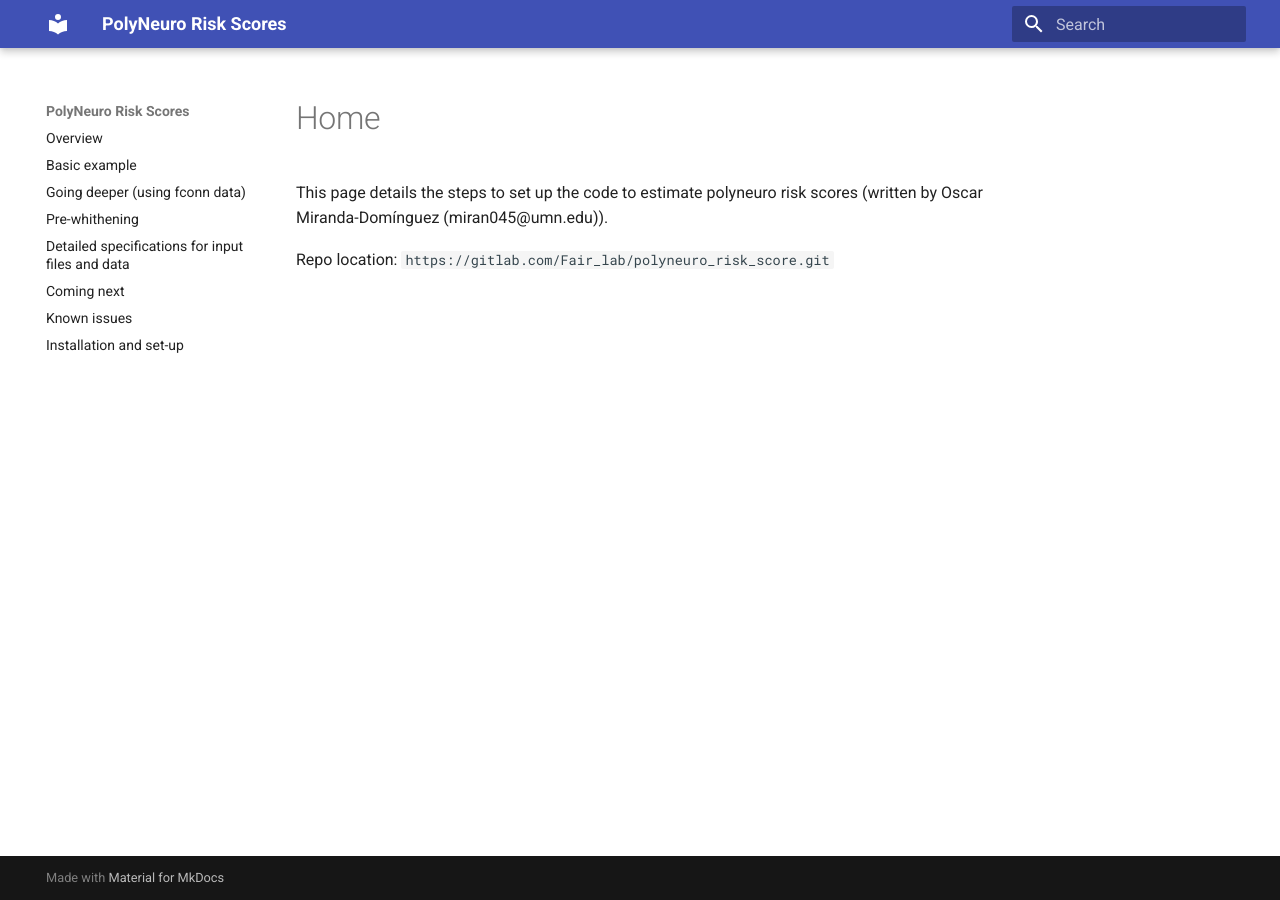
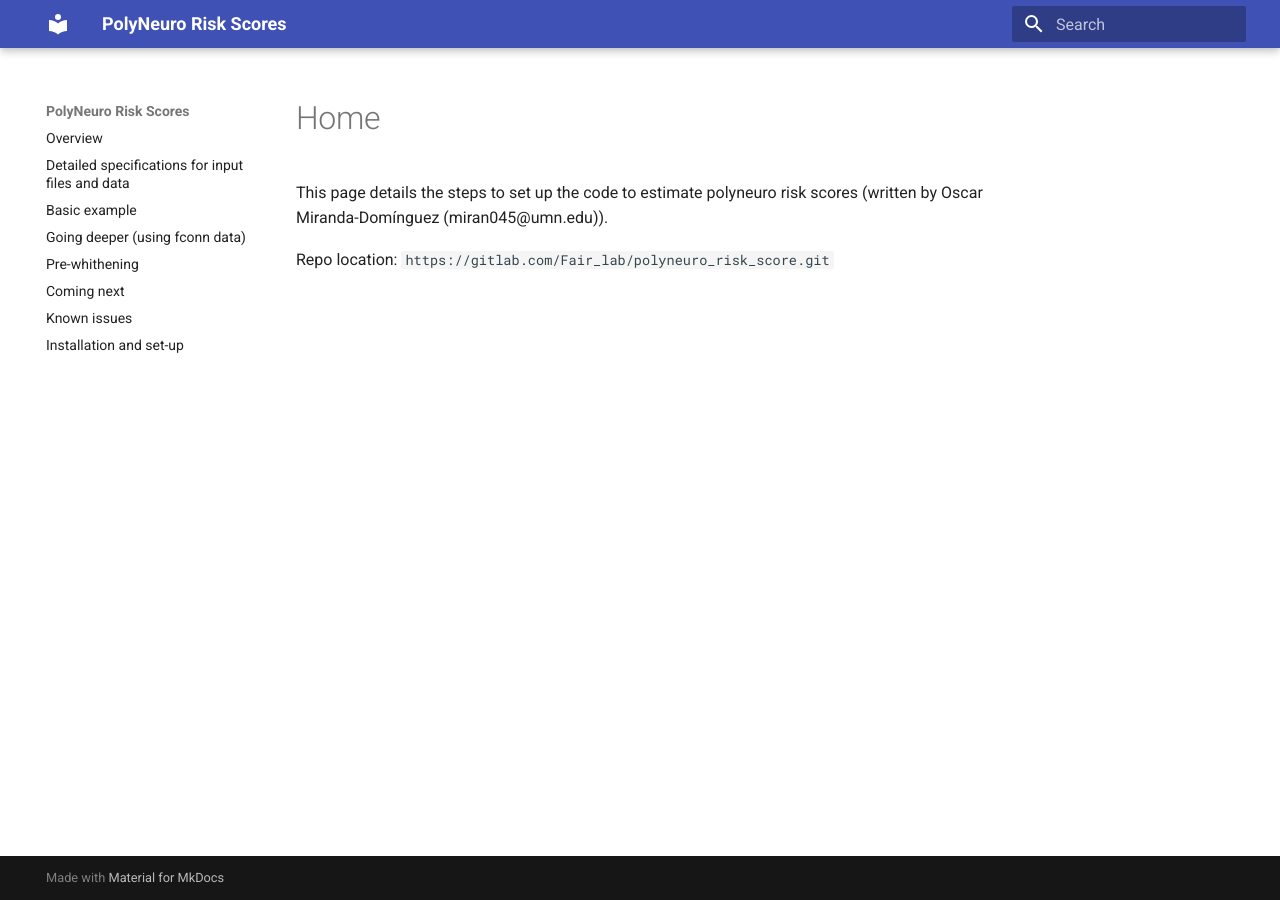
Before and after one commit to omiranda/polyneuro_risk_score, an MkDocs documentation site: the page built from docs/README.md, in a window 1280 px wide. Built offline with MkDocs 1.6.1 and Material for MkDocs 9.7.7, drawn with Linux system fonts in a browser that asks for light colours; old or Windows-style settings are respelled for this version of MkDocs; part of the change alters nothing that is shown.

```diff
--- a/mkdocs.yml
+++ b/mkdocs.yml
@@ -4,10 +4,10 @@ plugins:
   - search
 pages:
 - Overview: PolyNeuro_Risk_Scores.md
+- Detailed specifications for input files and data: detailed_description.md
 - Basic example: basic_example.md
 - Going deeper (using fconn data): going_deeper_1.md
 - Pre-whithening: prewhithening.md
-- Detailed specifications for input files and data: detailed_description.md
 - Coming next: coming_next.md
 - Known issues: issues.md
 - Installation and set-up: install_and_setup.md
```
